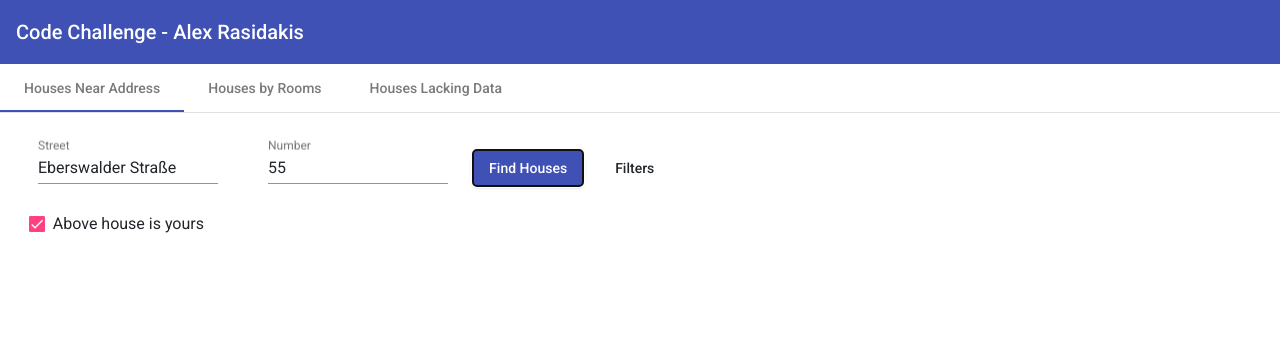
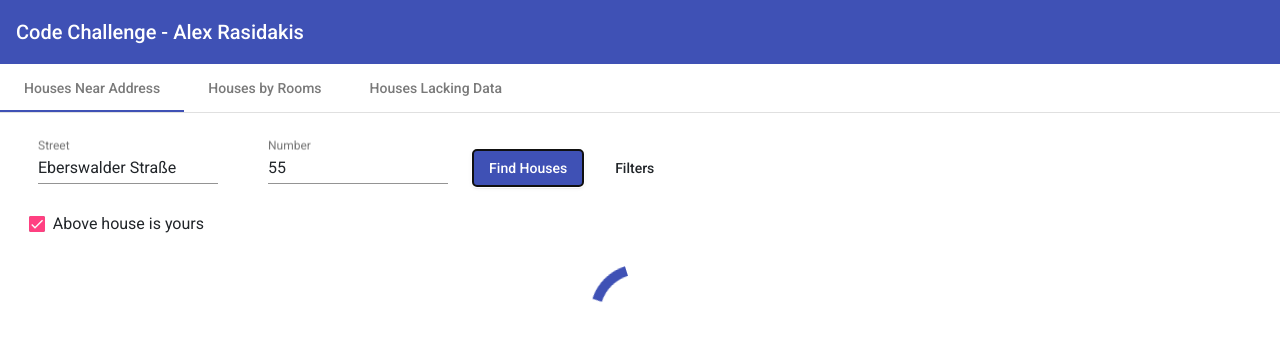
Before and after one commit to alexRasi/coding-challenge, an Angular app: page / in a window 1280 px wide. Both pictures are taken after a click on the button "Find Houses". Shown: the top 340 px of the page. Built offline with nearby package versions, Linux system fonts and the light colour scheme; no server answers.

Commit message:
Implement progress spinner functionality.

```diff
--- a/src/app/modules/ui/components/content-pages/houses-near-address-page/houses-near-address-page.component.ts
+++ b/src/app/modules/ui/components/content-pages/houses-near-address-page/houses-near-address-page.component.ts
@@ -6,6 +6,7 @@ import { GeolocationApiService } from 'src/app/modules/geolocation/services/geol
 
 import { forkJoin } from 'rxjs';
 import { HouseDistance } from 'src/app/domain/dtos/Types/HouseDistance';
+import { ProgressSpinerService } from '../../../services/progress-spinner/progress-spiner.service';
 
 @Component({
   selector: 'app-houses-near-address-page',
@@ -30,6 +31,7 @@ export class HousesNearAddressPageComponent implements OnInit {
   sortedHouseDistancesResults: HouseDistance[] = [];
 
   constructor(
+    private progressSpinerService: ProgressSpinerService,
     private dataProcessingService: DataProcessingService,
     private housesFetchingService: HousesFetchingService,
     private geolocationService: GeolocationApiService) { }
@@ -38,7 +40,8 @@ export class HousesNearAddressPageComponent implements OnInit {
   }
 
   findAndSortHousesNearAddress() {
-    console.log('clicked');
+    this.progressSpinerService.showSpinner();
+
     const fixStreetEncoding = this.inputStreet.split(' ').join('+');
 
     forkJoin(
@@ -57,6 +60,7 @@ export class HousesNearAddressPageComponent implements OnInit {
         houseDistances.shift(); // the first one is our target house
         this.sortedHouseDistancesResults = houseDistances;
 
+        this.progressSpinerService.hideSpinner();
       });
 
     });
--- a/src/app/modules/ui/components/main-page/main-page.component.css
+++ b/src/app/modules/ui/components/main-page/main-page.component.css
@@ -0,0 +1,3 @@
+.spinner {
+    margin: 0 auto;
+}
--- a/src/app/modules/ui/components/main-page/main-page.component.html
+++ b/src/app/modules/ui/components/main-page/main-page.component.html
@@ -1,2 +1,6 @@
 <app-toolbar></app-toolbar>
 <app-navigation></app-navigation>
+
+<mat-progress-spinner *ngIf="progressSpinerService.spinerVisibility" class="spinner" color="primary"
+    mode="indeterminate" value="50">
+</mat-progress-spinner>
--- a/src/app/modules/ui/components/main-page/main-page.component.ts
+++ b/src/app/modules/ui/components/main-page/main-page.component.ts
@@ -1,4 +1,5 @@
 import { Component, OnInit } from '@angular/core';
+import { ProgressSpinerService } from '../../services/progress-spinner/progress-spiner.service';
 
 @Component({
   selector: 'app-main-page',
@@ -7,7 +8,7 @@ import { Component, OnInit } from '@angular/core';
 })
 export class MainPageComponent implements OnInit {
 
-  constructor() { }
+  constructor(private progressSpinerService: ProgressSpinerService) { }
 
   ngOnInit() {
   }
--- a/src/app/modules/ui/components/table-base/table-base.component.ts
+++ b/src/app/modules/ui/components/table-base/table-base.component.ts
@@ -28,7 +28,6 @@ export class TableBaseComponent implements OnInit {
 
   isTableVisible() {
     if (this.dataSource) {
-      // console.log(this.dataSource.length);
       return this.dataSource.length === 0 ? false : true;
     }
     return false;
--- /dev/null
+++ b/src/app/modules/ui/services/progress-spinner/progress-spiner.service.ts
@@ -0,0 +1,17 @@
+import { Injectable } from '@angular/core';
+
+@Injectable()
+export class ProgressSpinerService {
+
+  public spinerVisibility = false;
+
+  constructor() { }
+
+  showSpinner() {
+    this.spinerVisibility = true;
+  }
+
+  hideSpinner() {
+    this.spinerVisibility = false;
+  }
+}
```
Also changed, not shown: src/app/modules/ui/components/house-with-distance-table/house-with-distance-table.component.ts (+0 -126 lines), src/app/modules/ui/ui.module.ts (+8 -1 lines), 1 other file (tests, documents, lock files or other folders).
